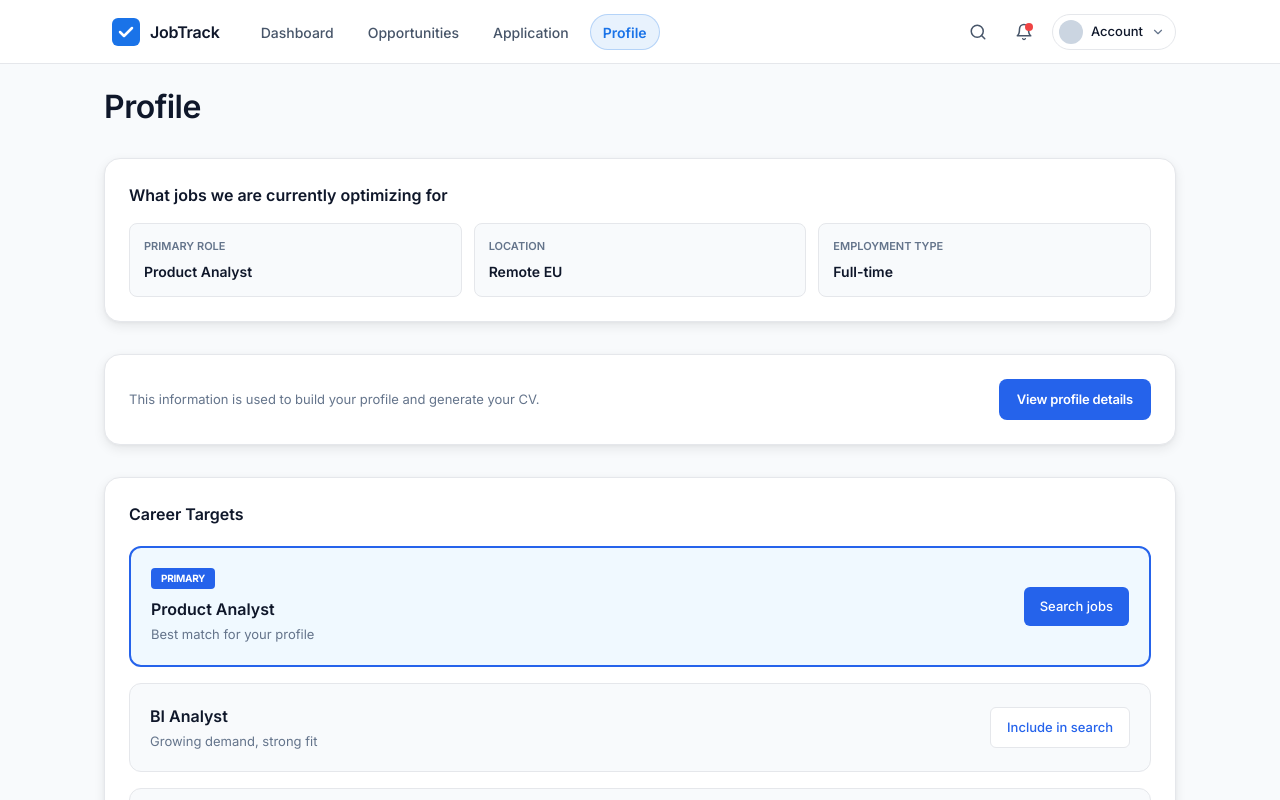
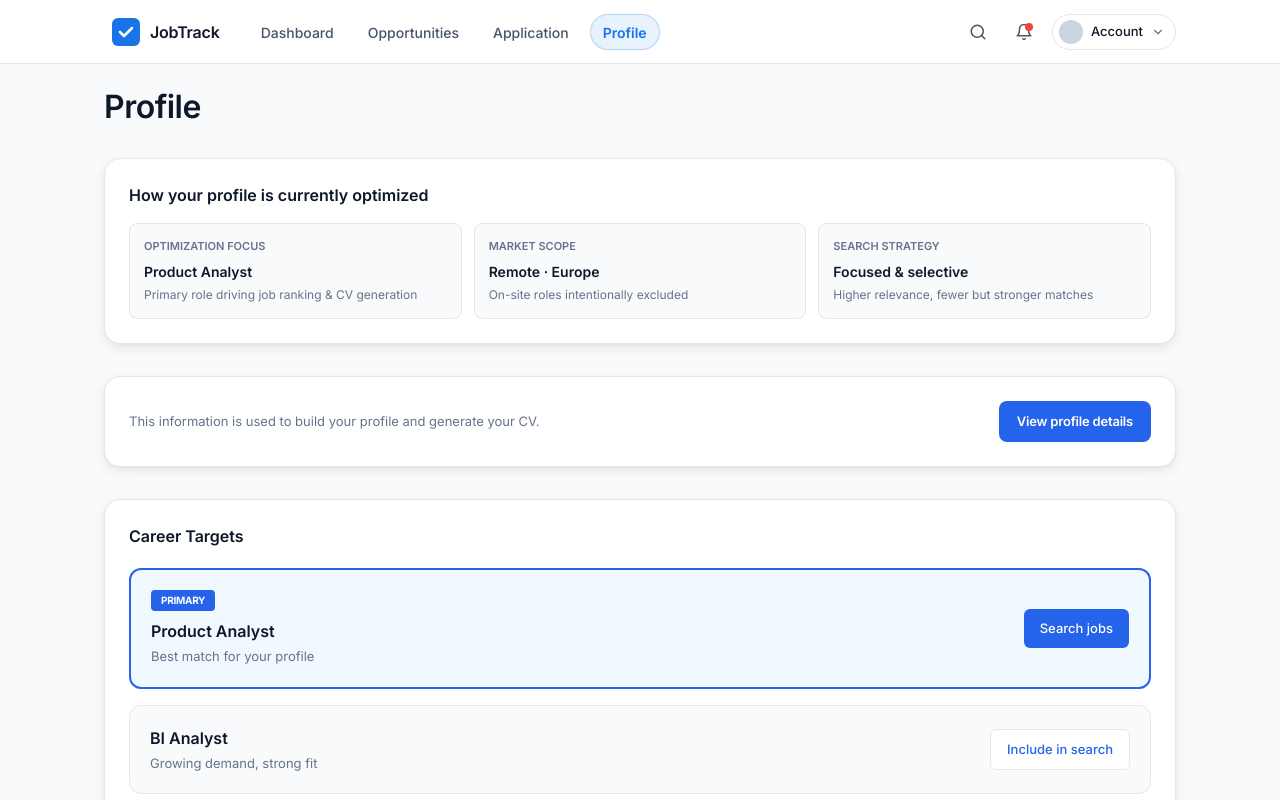
Before and after one commit to theohospiads/jobtrack-app, a Next.js app: page /profile in a window 1280 px wide. Shown: the top 800 px of the page. Built offline with nearby package versions, Linux system fonts and the light colour scheme.

Commit message:
feat: update "How the system is optimizing" section
Replace "What jobs we are optimizing for" with new content
keeping 3-column grid layout for consistency.

```diff
--- a/app/profile/page.tsx
+++ b/app/profile/page.tsx
@@ -26,7 +26,7 @@ export default function ProfilePage() {
         </header>
 
         <div className="flex flex-col gap-8">
-          {/* 1. What jobs we are currently optimizing for */}
+          {/* 1. How the system is currently optimizing */}
           <section
             className="rounded-2xl p-6 transition-all duration-300"
             style={{
@@ -42,10 +42,10 @@ export default function ProfilePage() {
             }}
           >
             <h2 className="text-base font-semibold" style={{ color: "#0F172A", marginBottom: "16px" }}>
-              What jobs we are currently optimizing for
+              How your profile is currently optimized
             </h2>
             <div style={{ display: "grid", gridTemplateColumns: "repeat(3, 1fr)", gap: "12px" }}>
-              {/* Role */}
+              {/* Optimization Focus */}
               <div
                 style={{
                   padding: "14px",
@@ -55,14 +55,17 @@ export default function ProfilePage() {
                 }}
               >
                 <p style={{ fontSize: "11px", fontWeight: "600", color: "#64748B", margin: "0 0 6px 0", textTransform: "uppercase" }}>
-                  Primary Role
+                  Optimization Focus
                 </p>
-                <p style={{ fontSize: "14px", fontWeight: "600", color: "#0F172A", margin: 0 }}>
+                <p style={{ fontSize: "14px", fontWeight: "600", color: "#0F172A", margin: "0 0 4px 0" }}>
                   Product Analyst
+                </p>
+                <p style={{ fontSize: "12px", color: "#64748B", margin: 0 }}>
+                  Primary role driving job ranking & CV generation
                 </p>
               </div>
 
-              {/* Location */}
+              {/* Market Scope */}
               <div
                 style={{
                   padding: "14px",
@@ -72,14 +75,17 @@ export default function ProfilePage() {
                 }}
               >
                 <p style={{ fontSize: "11px", fontWeight: "600", color: "#64748B", margin: "0 0 6px 0", textTransform: "uppercase" }}>
-                  Location
+                  Market Scope
                 </p>
-                <p style={{ fontSize: "14px", fontWeight: "600", color: "#0F172A", margin: 0 }}>
-                  Remote EU
+                <p style={{ fontSize: "14px", fontWeight: "600", color: "#0F172A", margin: "0 0 4px 0" }}>
+                  Remote · Europe
+                </p>
+                <p style={{ fontSize: "12px", color: "#64748B", margin: 0 }}>
+                  On-site roles intentionally excluded
                 </p>
               </div>
 
-              {/* Employment Type */}
+              {/* Search Strategy */}
               <div
                 style={{
                   padding: "14px",
@@ -89,10 +95,13 @@ export default function ProfilePage() {
                 }}
               >
                 <p style={{ fontSize: "11px", fontWeight: "600", color: "#64748B", margin: "0 0 6px 0", textTransform: "uppercase" }}>
-                  Employment Type
+                  Search Strategy
                 </p>
-                <p style={{ fontSize: "14px", fontWeight: "600", color: "#0F172A", margin: 0 }}>
-                  Full-time
+                <p style={{ fontSize: "14px", fontWeight: "600", color: "#0F172A", margin: "0 0 4px 0" }}>
+                  Focused & selective
+                </p>
+                <p style={{ fontSize: "12px", color: "#64748B", margin: 0 }}>
+                  Higher relevance, fewer but stronger matches
                 </p>
               </div>
             </div>
```
